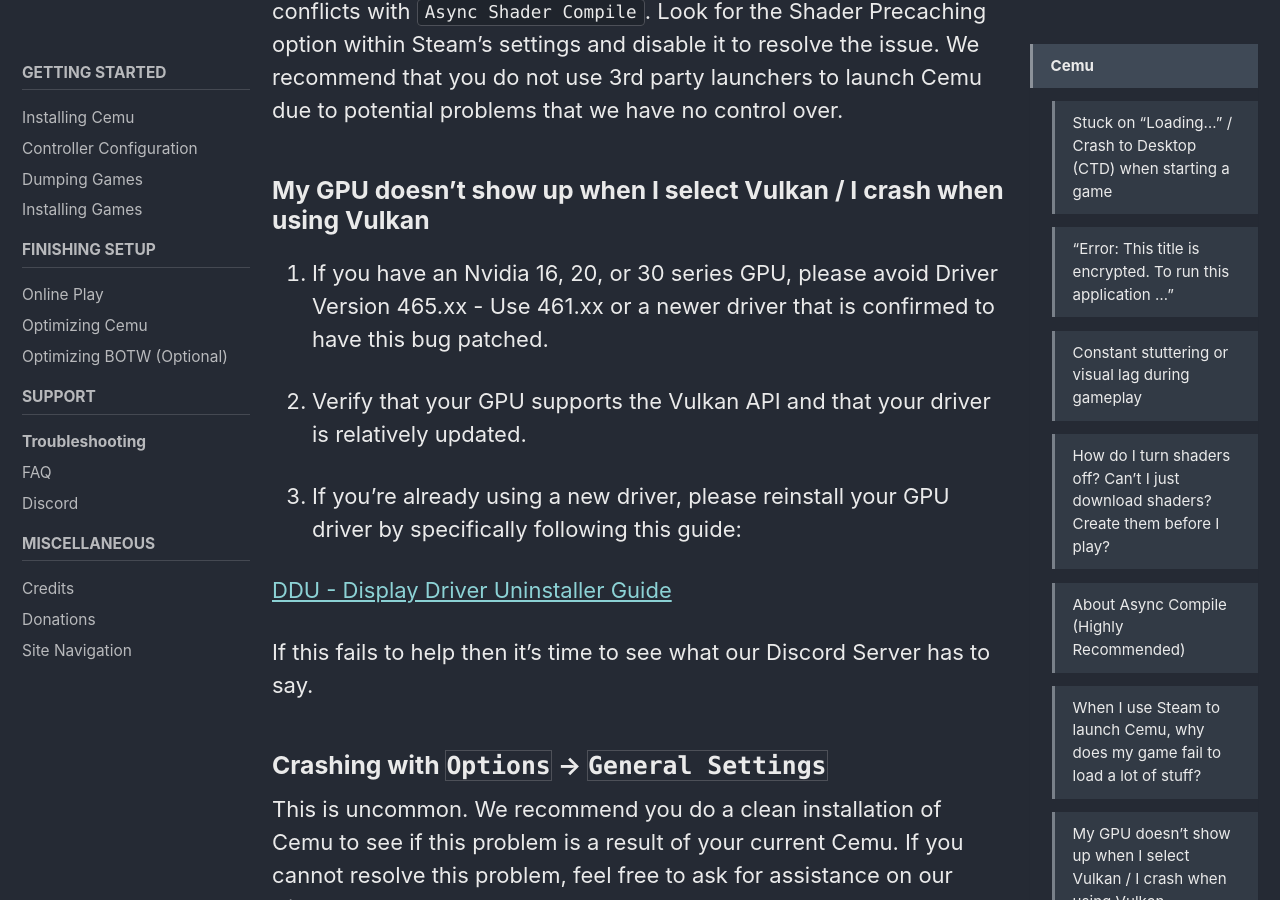
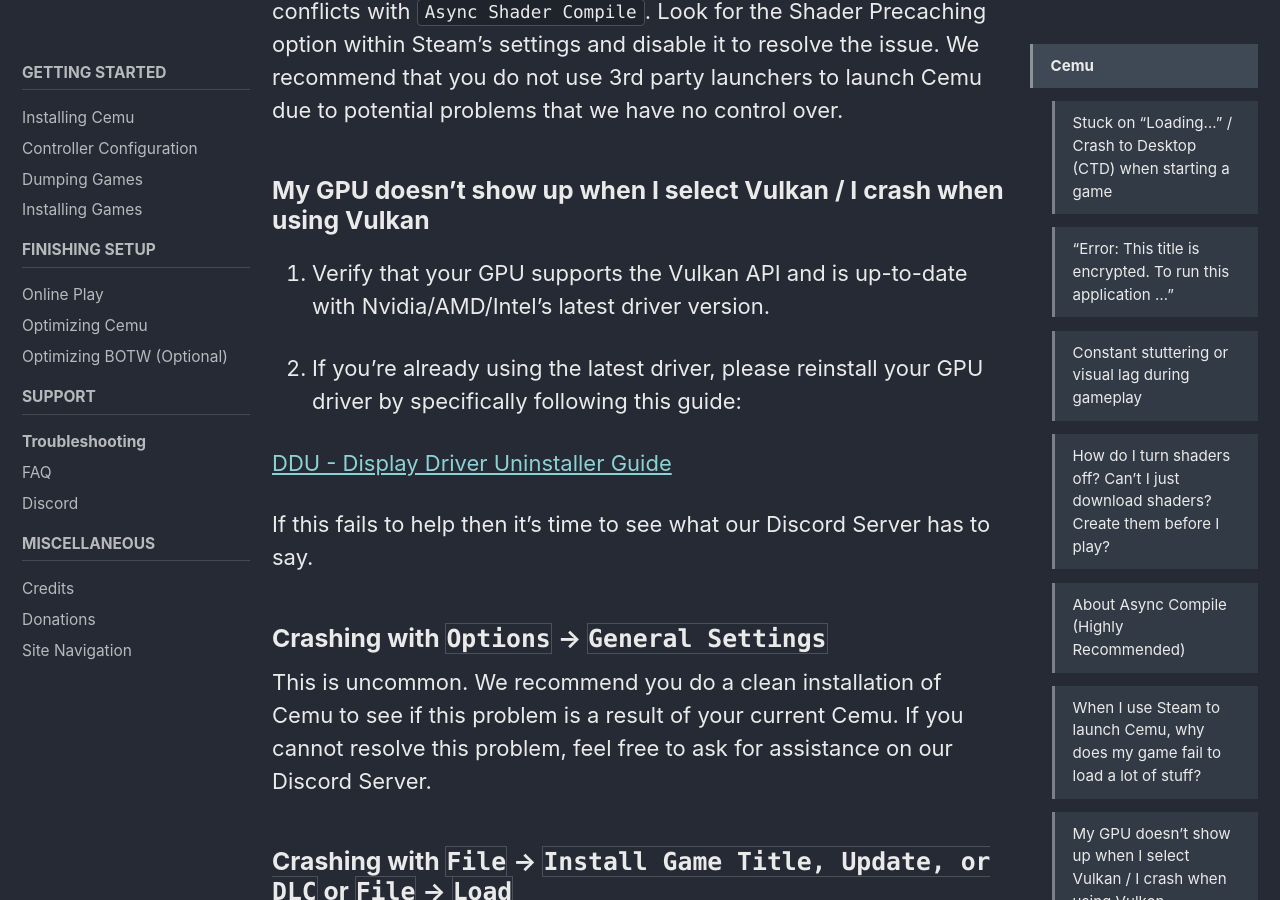
Before and after one commit to cfw-guide/cemu.cfw.guide, a Jekyll site: the page built from _pages/en_US/troubleshooting.md, in a window 1280 px wide and 900 px high, scrolled down 3899 px. Built offline with Jekyll 4.4.1, drawn with Linux system fonts in a browser that asks for light colours; cached includes are drawn as plain includes.

Commit message:
Remove driver rollback info.

```diff
--- a/_pages/en_US/troubleshooting.md
+++ b/_pages/en_US/troubleshooting.md
@@ -58,11 +58,9 @@
 
 ### My GPU doesn't show up when I select Vulkan / I crash when using Vulkan
 
-1. If you have an Nvidia 16, 20, or 30 series GPU, please avoid Driver Version 465.xx - Use 461.xx or a newer driver that is confirmed to have this bug patched.
+1. Verify that your GPU supports the Vulkan API and is up-to-date with Nvidia/AMD/Intel's latest driver version.
 
-1. Verify that your GPU supports the Vulkan API and that your driver is relatively updated.
-
-1. If you're already using a new driver, please reinstall your GPU driver by specifically following this guide:
+1. If you're already using the latest driver, please reinstall your GPU driver by specifically following this guide:
 
 [DDU - Display Driver Uninstaller Guide](https://www.wagnardsoft.com/content/ddu-guide-tutorial)
 
```
